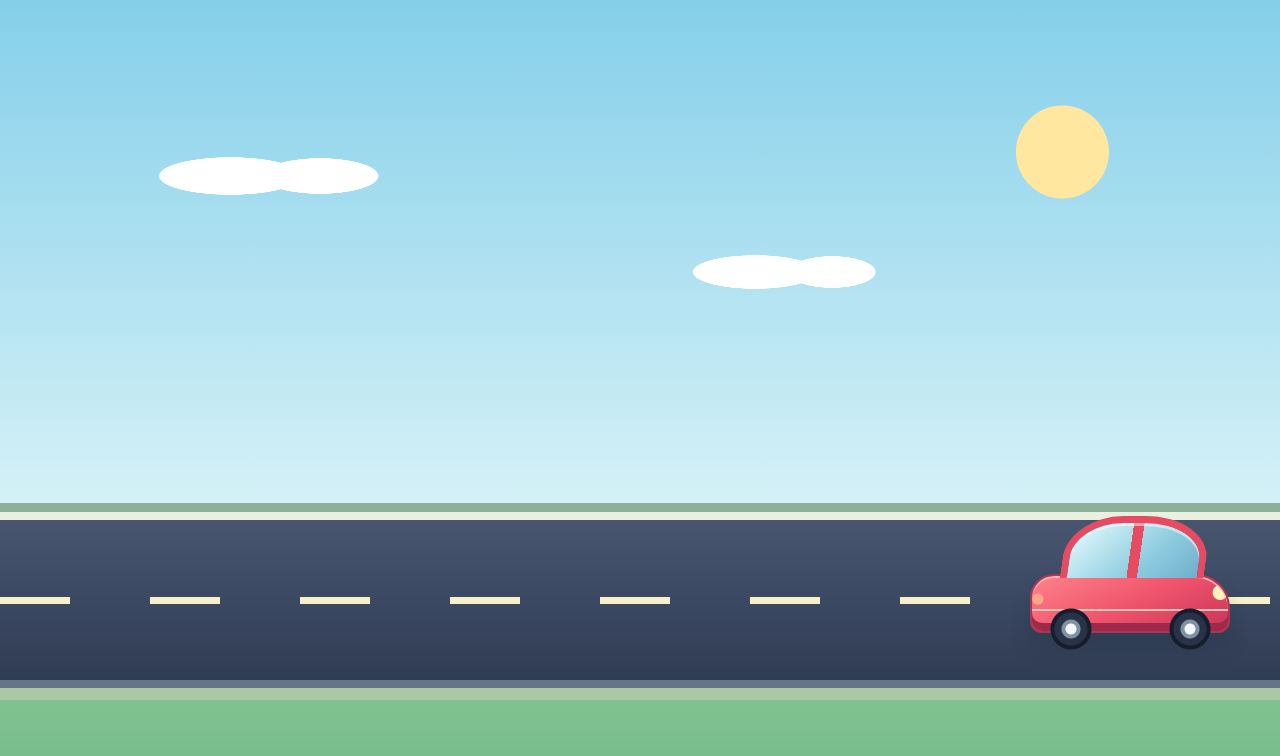
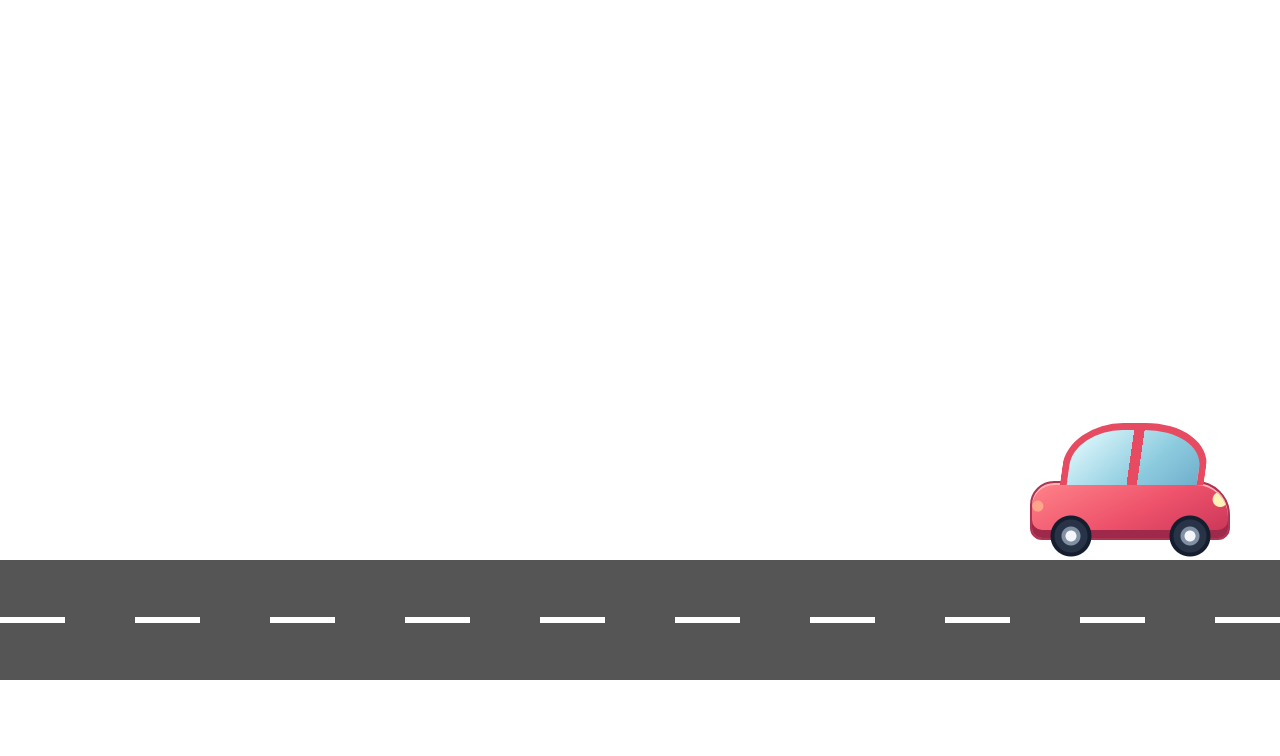
Before and after one commit to usupix/html-css-practice, a plain HTML site: page index.html in a window 1280 px wide. Drawn offline with Linux system fonts and the light colour scheme.

Commit message:
Show animated CSS car on a road

```diff
--- a/index.html
+++ b/index.html
@@ -1,56 +1,37 @@
-<!doctype html>
+<!DOCTYPE html>
 <html lang="ru">
 <head>
   <meta charset="UTF-8">
   <meta name="viewport" content="width=device-width, initial-scale=1.0">
-  <meta name="description" content="Машинка шириной 200px, нарисованная на CSS, выезжает слева и останавливается в 50px от правого края.">
-  <title>Машинка на CSS</title>
+  <title>Машинка</title>
   <style>
     * {
       box-sizing: border-box;
     }
 
-    html,
     body {
-      width: 100%;
-      height: 100%;
       margin: 0;
-    }
-
-    body {
-      position: relative;
+      min-height: 100vh;
       overflow: hidden;
-      min-height: 100vh;
-
-      background:
-        radial-gradient(ellipse 72px 19px at 18% 22%, #fff 98%, transparent 100%),
-        radial-gradient(ellipse 59px 18px at 25% 22%, #fff 98%, transparent 100%),
-        radial-gradient(ellipse 63px 17px at 59% 34%, #fff 98%, transparent 100%),
-        radial-gradient(ellipse 44px 16px at 65% 34%, #fff 98%, transparent 100%),
-        radial-gradient(circle 47px at 83% 19%, #ffe7a0 98%, transparent 100%),
-        linear-gradient(to bottom, #85cfea 0%, #d5f1f7 63%, #9ed3a5 63%, #73b987 100%);
+      background: #fff;
     }
 
     body::before {
       content: "";
       position: absolute;
+      left: 0;
       right: 0;
-      bottom: 14vh;
-      left: 0;
-      height: 160px;
-      border-top: 8px solid #eaf0df;
-      border-bottom: 8px solid #657486;
+      bottom: 15vh;
+      height: 120px;
       background:
-        repeating-linear-gradient(to right, #f7f0ca 0 70px, transparent 70px 150px)
-          center / 100% 7px no-repeat,
-        linear-gradient(#47556f, #303c54);
-      box-shadow: 0 -9px 0 #8eaf98, 0 12px 0 #aac8a4;
+        repeating-linear-gradient(to right, #fff 0 65px, transparent 65px 135px)
+        center / 100% 6px no-repeat,
+        #555;
     }
 
     .car {
       position: absolute;
-      z-index: 1;
-      bottom: calc(14vh + 55px);
+      bottom: calc(15vh + 140px);
       left: -200px;
       width: 200px;
       height: 59px;
@@ -59,13 +40,9 @@
       background:
         radial-gradient(circle at 96% 30%, #fff3b8 0 7px, transparent 8px),
         radial-gradient(circle at 3% 42%, #ffa58b 0 5px, transparent 6px),
-        linear-gradient(to bottom, transparent 60%, #ffc4b2 60% 64%, transparent 64%),
         linear-gradient(155deg, #ff8389, #ee526b 53%, #c83457);
-      box-shadow:
-        inset 0 -8px 0 #9f294b,
-        inset 0 2px 0 #ffb2b4,
-        0 15px 20px #19283b38;
-      animation: drive 4s cubic-bezier(.2, .75, .28, 1) forwards;
+      box-shadow: inset 0 -8px 0 #9f294b, inset 0 2px 0 #ffb2b4;
+      animation: drive 4s ease-out forwards;
     }
 
     .car::before {
@@ -81,7 +58,6 @@
       background:
         linear-gradient(to right, transparent 46%, #e64b61 46% 54%, transparent 54%),
         linear-gradient(135deg, #e6fbff, #8dccdf 62%, #70afcb);
-      box-shadow: inset 0 3px 0 #ffffff80;
       transform: skewX(-8deg);
     }
 
@@ -93,33 +69,17 @@
       width: 200px;
       height: 44px;
       background:
-        radial-gradient(circle at 41px 22px,
-          #f3f6fa 0 5px, #8290a3 6px 9px, #283347 10px 16px,
-          #151e2e 17px 20px, transparent 21px),
-        radial-gradient(circle at 160px 22px,
-          #f3f6fa 0 5px, #8290a3 6px 9px, #283347 10px 16px,
-          #151e2e 17px 20px, transparent 21px);
+        radial-gradient(circle at 41px 22px, #f3f6fa 0 5px, #8290a3 6px 9px, #283347 10px 16px, #151e2e 17px 20px, transparent 21px),
+        radial-gradient(circle at 160px 22px, #f3f6fa 0 5px, #8290a3 6px 9px, #283347 10px 16px, #151e2e 17px 20px, transparent 21px);
     }
 
     @keyframes drive {
-      from {
-        left: -200px;
-      }
-      to {
-
-        left: calc(100% - 250px);
-      }
-    }
-
-    @media (prefers-reduced-motion: reduce) {
-      .car {
-        left: calc(100% - 250px);
-        animation: none;
-      }
+      from { left: -200px; }
+      to { left: calc(100% - 250px); }
     }
   </style>
 </head>
 <body>
-  <div class="car" role="img" aria-label="Красная машинка на дороге"></div>
+  <div class="car"></div>
 </body>
 </html>
```
